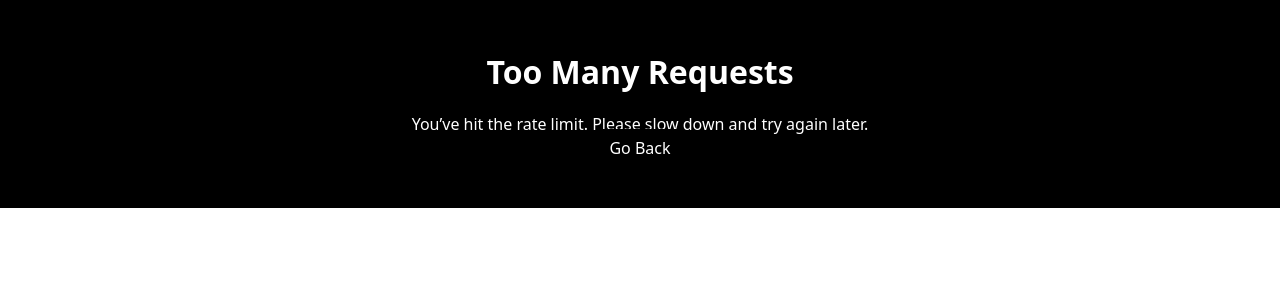
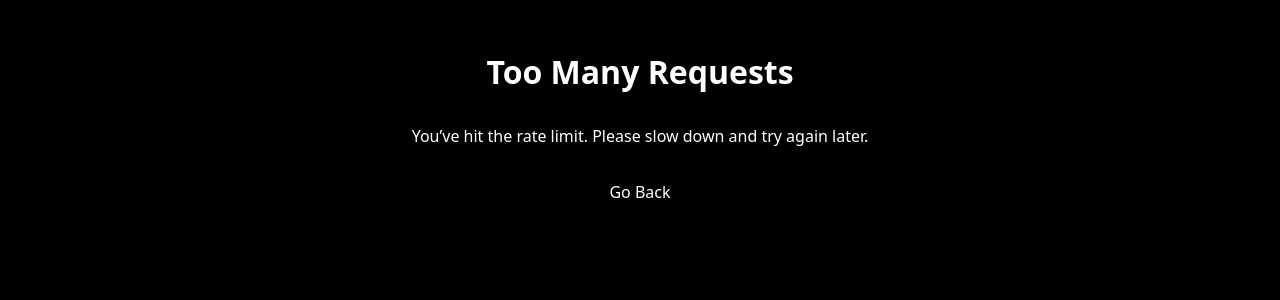
Before and after one commit to abhicodes13/motion, a Next.js app: page /429 in a window 1280 px wide. Shown: the top 300 px of the page. Built offline with nearby package versions, Linux system fonts and the light colour scheme.

Commit message:
ratelimit ui fix

```diff
--- a/app/429/page.jsx
+++ b/app/429/page.jsx
@@ -5,7 +5,7 @@ export default function RateLimitPage() {
     //Page for when too many requests hit from client side
     <div
       style={{ padding: "3rem", textAlign: "center" }}
-      className="bg-black text-white"
+      className="bg-black text-white h-screen flex flex-col gap-3"
     >
       <h1 style={{ fontSize: "2rem", fontWeight: "bold" }}>
         Too Many Requests
@@ -13,7 +13,7 @@ export default function RateLimitPage() {
       <p style={{ marginTop: "1rem" }}>
         You’ve hit the rate limit. Please slow down and try again later.
       </p>
-      <a className="bg-black mt-3 p-2 text-white" href="/">
+      <a className="bg-black/70 mt-3 p-2 text-white" href="/">
         Go Back
       </a>
     </div>
```
